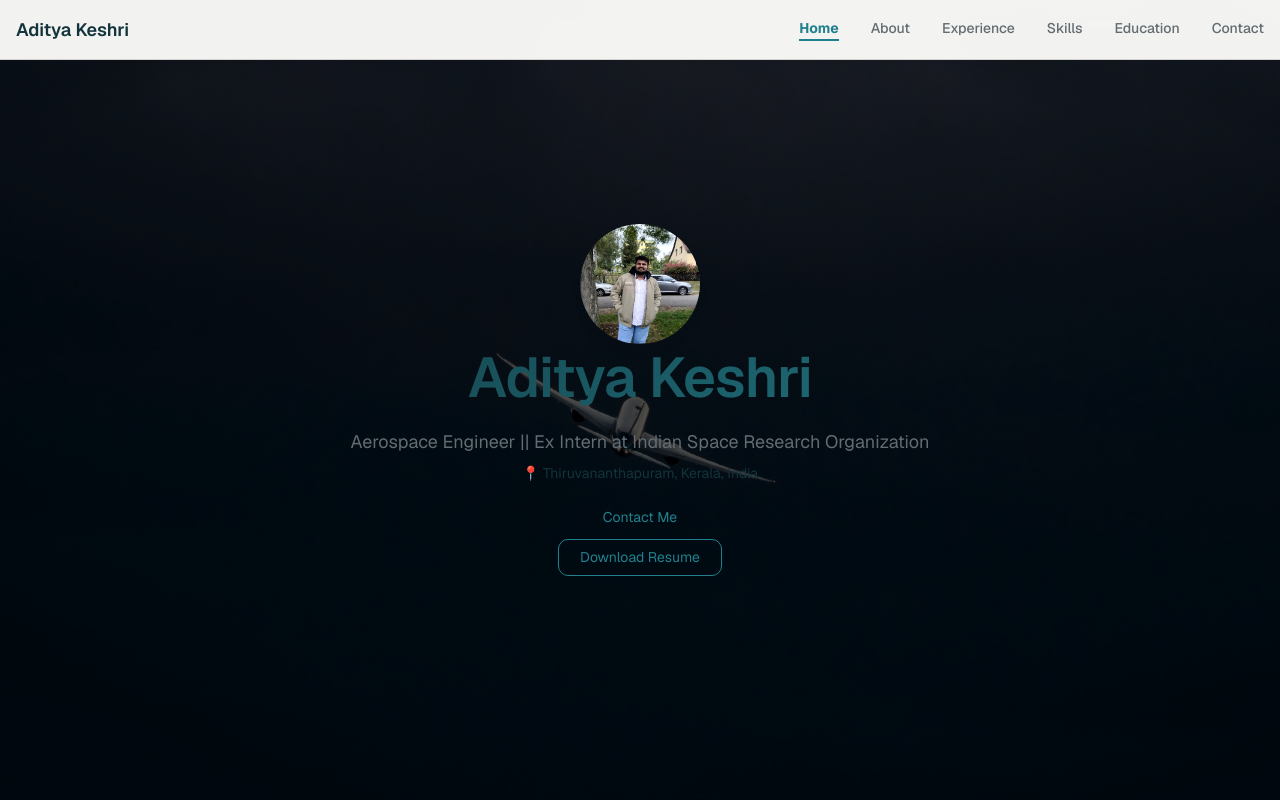
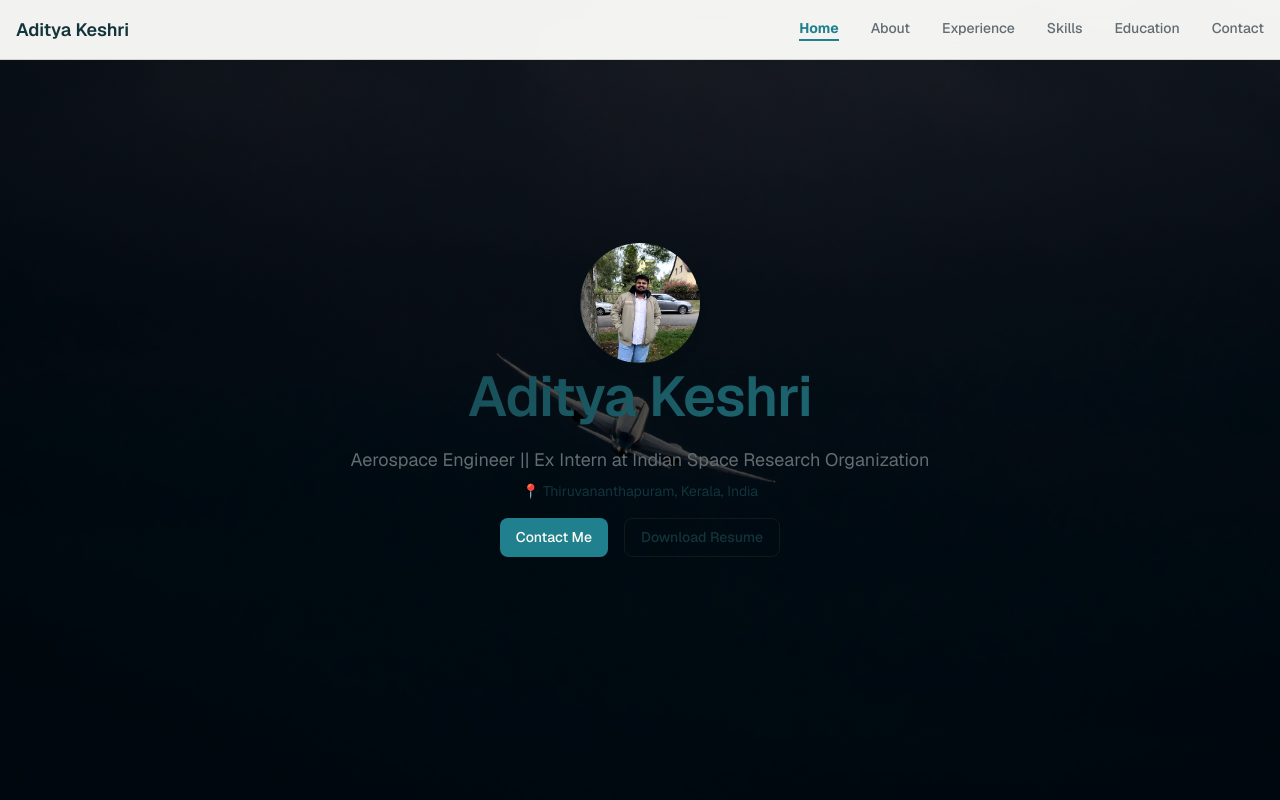
Before and after one commit to vinitkesh/aditya-portfolio, a Next.js app: page / in a window 1280 px wide. Shown: the top 800 px of the page. Built offline with nearby package versions, Linux system fonts and the light colour scheme; a web font is replaced by a local one.

Commit message:
button issue

```diff
--- a/components/Hero.tsx
+++ b/components/Hero.tsx
@@ -21,16 +21,16 @@
         <h1 className="hero-name">{name}</h1>
         <p className="hero-title">{title}</p>
         <p className="">📍 {location}</p>
-        <div className="flex flex-col md:flex-row items-center justify-center gap-4">
+        <div className="hero-buttons">
           <a
             href="#contact"
-            className="px-6 py-2 text-white bg-primary rounded-md hover:bg-primary-hover transition"
+            className="btn btn--primary"
           >
             Contact Me
           </a>
           <a
-            href={`mailto:${email}`}
-            className="px-6 py-2 border border-primary text-primary rounded-md hover:bg-primary hover:text-white transition"
+            href={"./Aditya_Keshri.pdf"}
+            className="btn--outline btn "
           >
             Download Resume
           </a>
--- a/src/app/globals.css
+++ b/src/app/globals.css
@@ -369,6 +369,7 @@
 }
 
 .btn--primary:hover {
+  color: white;
   background: var(--color-primary-hover);
 }
 
@@ -392,6 +393,7 @@
 .btn--outline {
   background: transparent;
   border: 1px solid var(--color-border);
+  transition-duration: 0.5s;
   color: var(--color-text);
 }
 
```
Also changed, not shown: 1 other file (tests, documents, lock files or other folders).
